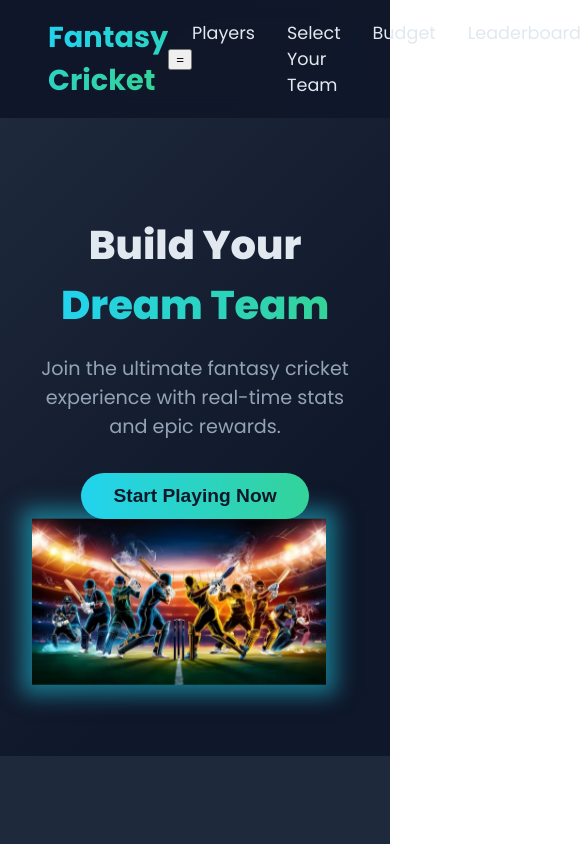
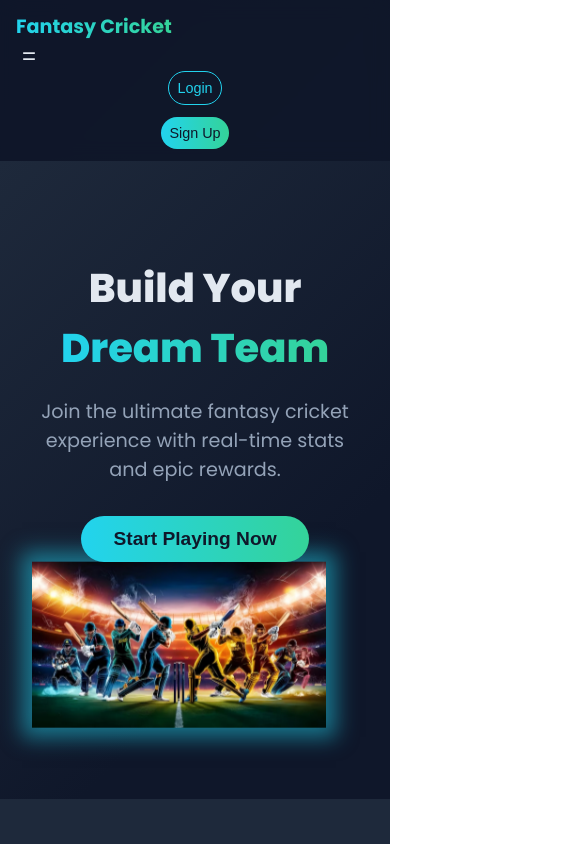
Before and after one commit to KSDeshappriya/SpiritX_CypherX_02, a Next.js app: page / in a window 390 px wide. Shown: the top 844 px of the page, 585 px wide, since content can reach past the window. Built offline with nearby package versions, Linux system fonts and the light colour scheme.

Commit message:
Update Header.css

```diff
--- a/styles/Header.css
+++ b/styles/Header.css
@@ -8,6 +8,7 @@
   position: sticky;
   top: 0;
   z-index: 1000;
+  flex-wrap: wrap;
 }
 
 .header-logo-text {
@@ -84,3 +85,82 @@
 .header-signup:hover {
   transform: scale(1.05);
 }
+
+.hamburger {
+  display: none;
+  background: none;
+  border: none;
+  color: #e2e8f0;
+  font-size: 1.5rem;
+  cursor: pointer;
+}
+
+/* Responsive Design */
+@media (max-width: 768px) {
+  .header {
+    padding: 1rem 2rem;
+    flex-direction: column;
+    align-items: flex-start;
+  }
+
+  .header-logo-text {
+    font-size: 1.5rem;
+  }
+
+  .header-nav {
+    flex-direction: column;
+    gap: 1rem;
+    margin: 1rem 0;
+    width: 100%;
+  }
+
+  .header-nav-link {
+    font-size: 1rem;
+  }
+
+  .header-buttons {
+    width: 100%;
+    justify-content: space-between;
+  }
+
+  .header-login,
+  .header-signup {
+    padding: 0.4rem 1rem;
+    font-size: 0.9rem;
+  }
+}
+
+@media (max-width: 480px) {
+  .header {
+    padding: 0.75rem 1rem;
+  }
+
+  .header-logo-text {
+    font-size: 1.2rem;
+  }
+
+  .header-nav {
+    display: none;
+  }
+
+  .hamburger {
+    display: block;
+  }
+
+  .header-buttons {
+    flex-direction: column;
+    gap: 0.75rem;
+    align-items: center;
+  }
+
+  .header-login,
+  .header-signup {
+    width: 100%;
+    padding: 0.5rem;
+    text-align: center;
+  }
+}
+
+.header-nav.active {
+  display: flex;
+}
```
